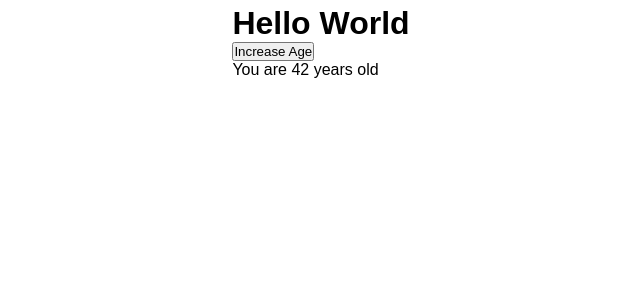
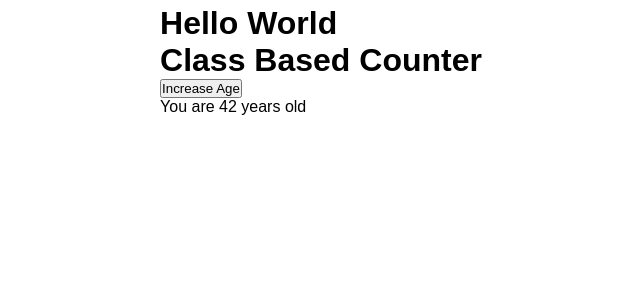
Before and after one commit to nimely111/React-Coding-snippet, a React (Vite) app: page / in a window 1280 px wide. Shown: the top 300 px of the page, without its empty margins (319-959 px from the left). Built offline with nearby package versions, Linux system fonts and the light colour scheme.

Commit message:
add h1 title to class based counter

```diff
--- a/Components/Classes/Class_Counter.jsx
+++ b/Components/Classes/Class_Counter.jsx
@@ -14,6 +14,7 @@ class Class_Counter extends Component{
     render(){
         return(
             <>
+            <h1>Class Based Counter</h1>
                 <button onClick={this.handleAgeChange}>
                     Increase Age
                 </button>
```
